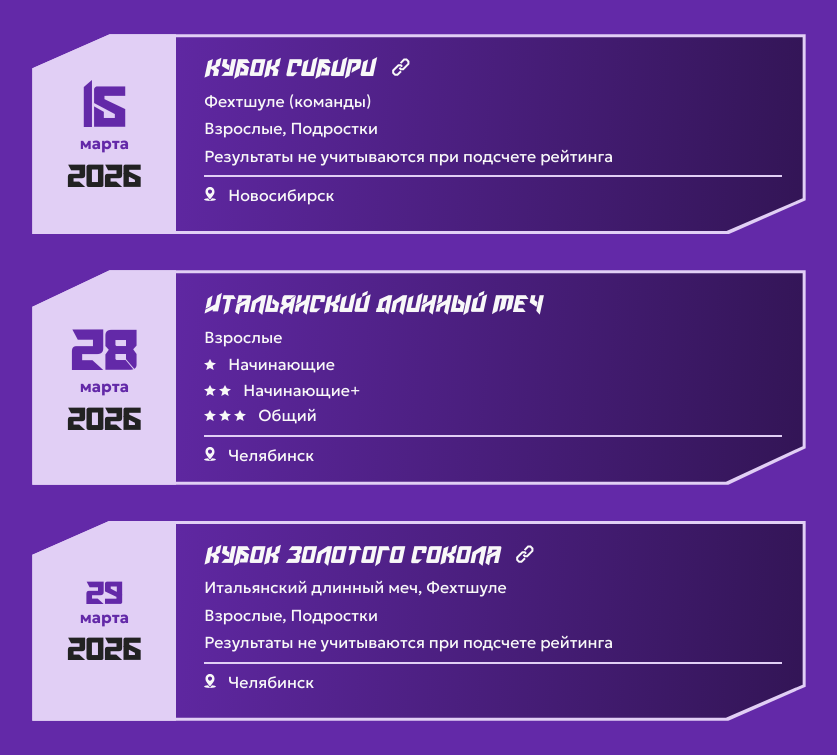
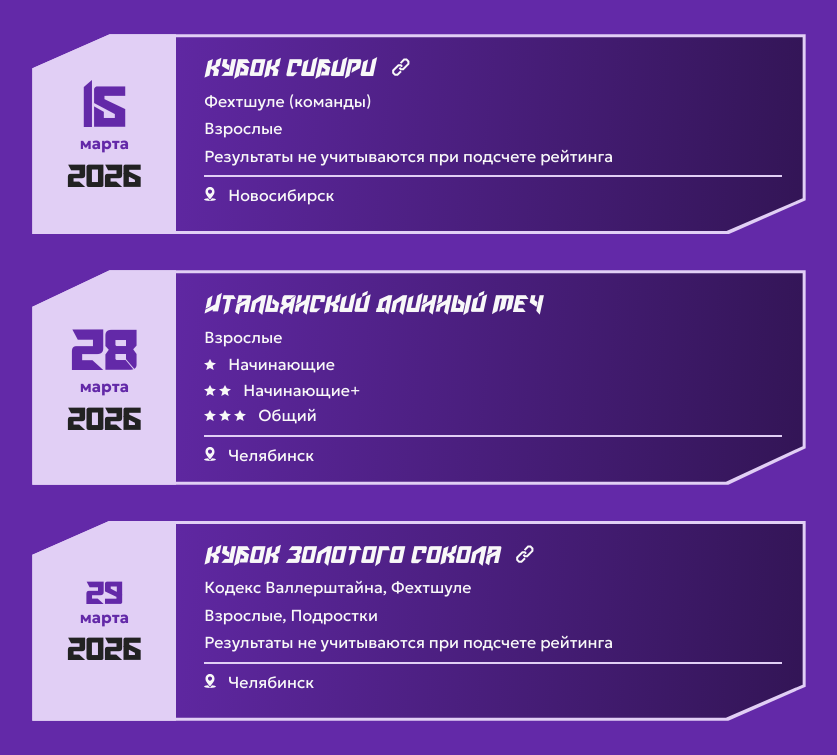
Before and after one commit to michiaro/hema-league-frontend, a Vue app: page / in a window 1280 px wide. Shown: the part 8151-8906 px from the top of the page, without its empty margins (221-1058 px from the left). Built offline with nearby package versions, Linux system fonts and the light colour scheme.

Commit message:
fix tournaments content

```diff
--- a/src/tournaments.ts
+++ b/src/tournaments.ts
@@ -356,7 +356,6 @@ export const tournaments : ITournament[] = [
     "city": "Челябинск",
     "ages": [
       "Взрослые",
-      "Подростки",
     ],
     "echelons": [
       "Начинающие",
@@ -448,7 +447,6 @@ export const tournaments : ITournament[] = [
     "city": "Новосибирск",
     "ages": [
       "Взрослые",
-      "Подростки",
     ],
     "echelons": [
       "Начинающие",
@@ -478,7 +476,7 @@ export const tournaments : ITournament[] = [
     "date": "29 марта 2026",
     "title": "Кубок Золотого Сокола",
     "link": "https://vk.com/goldenfalconcup",
-    "nomination": "Итальянский длинный меч, Фехтшуле",
+    "nomination": "Кодекс Валлерштайна, Фехтшуле",
     "weekend": true,
     "satellite": true,
     "division": "Урал",
```
